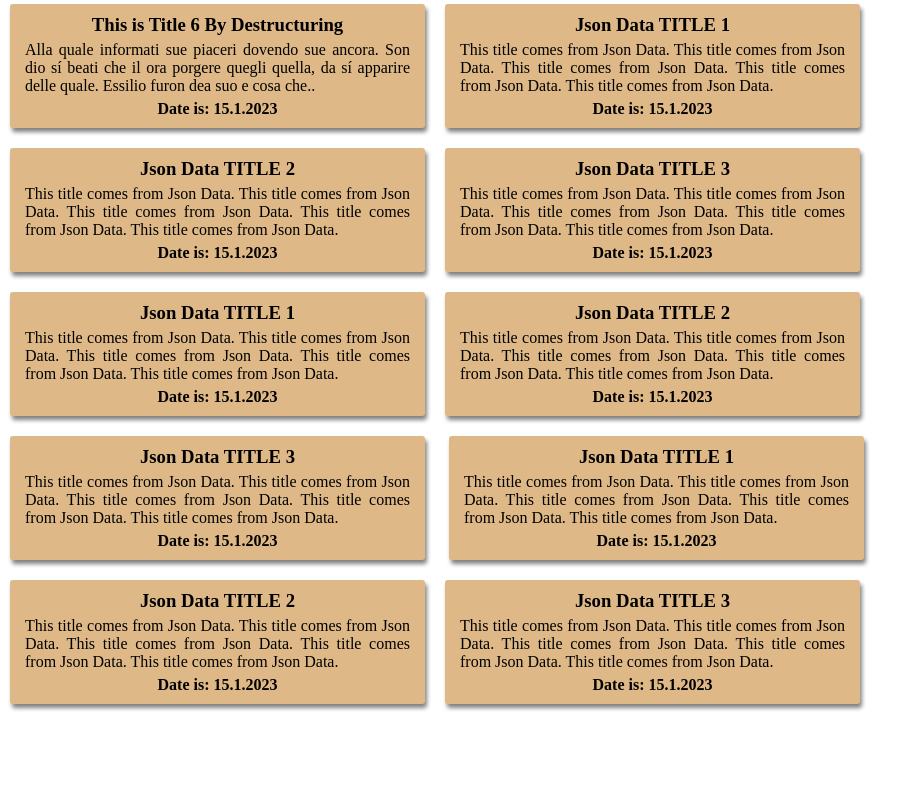
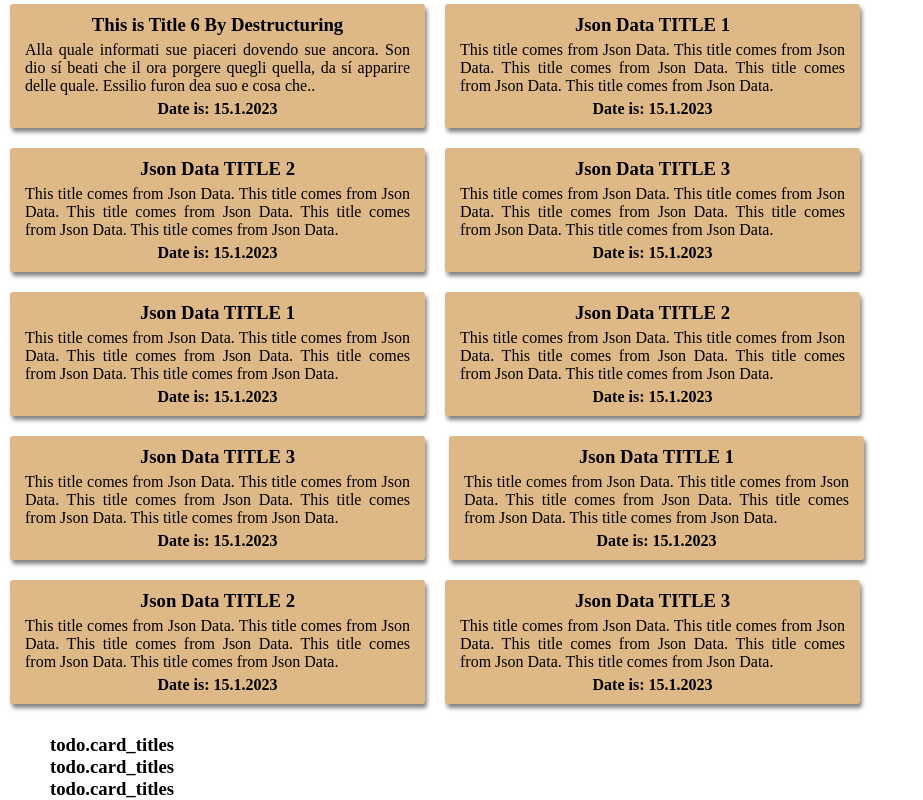
Before and after one commit to atikrpi27/React-Reads, a React (Create React App) app in the folder first-app/: page / in a window 1280 px wide. Shown: the part 807-1607 px from the top of the page, without its empty margins (0-923 px from the left). Before the commit the page ends 1521 px from the top, so only its background shows below. Built offline with nearby package versions, Linux system fonts and the light colour scheme.

Commit message:
json file data with unique id

```diff
--- a/first-app/public/style.css
+++ b/first-app/public/style.css
@@ -41,3 +41,7 @@
     font-weight: bold;
     text-align: center;
 }
+
+.uniqueList{
+    margin: 20px 0 0 50px;
+}
--- a/first-app/src/App.js
+++ b/first-app/src/App.js
@@ -1,6 +1,7 @@
 import React from "react";
 import { Card, PropsCard, DisctCard } from "./components/card"
 import Heading from "./components/heading"
+import UniqueIDList from "./components/uniqueIDList"
 import Data from "./data.json"
 
 function App() {
@@ -36,6 +37,9 @@ function App() {
         {cards}    {/* we use for loop above this page and Called here the Array  */}
         {/* using map  */}
         {Data.map((item, index) => <PropsCard key={index} card_title={item.card_titles} card_description={item.card_descriptions} />)}
+
+        {/*====================== Unique ID with json data Using json data file ======================*/}
+        <UniqueIDList />
     </div>
 }
 
--- /dev/null
+++ b/first-app/src/components/uniqueIDList.js
@@ -0,0 +1,30 @@
+/* eslint-disable react/style-prop-object */
+import React from 'react';
+
+const todos = [
+  {
+    "card_titles": "Json Data TITLE 1",
+    "card_descriptions": "This title comes from Json Data. This title comes from Json Data. This title comes from Json Data. This title comes from Json Data. This title comes from Json Data."
+  },
+  {
+    "card_titles": "Json Data TITLE 2",
+    "card_descriptions": "This title comes from Json Data. This title comes from Json Data. This title comes from Json Data. This title comes from Json Data. This title comes from Json Data."
+  },
+  {
+    "card_titles": "Json Data TITLE 3",
+    "card_descriptions": "This title comes from Json Data. This title comes from Json Data. This title comes from Json Data. This title comes from Json Data. This title comes from Json Data."
+  }
+];
+
+const uniqueIDList = () => {
+  return <div className='uniqueList'>
+    {todos.map((todo) => {
+      return <div>
+        <h3>todo.card_titles</h3>
+      </div>
+    })}
+    </div>
+
+}
+
+export default uniqueIDList
```
Also changed, not shown: first-app/src/data.json (line endings or trailing spaces).
